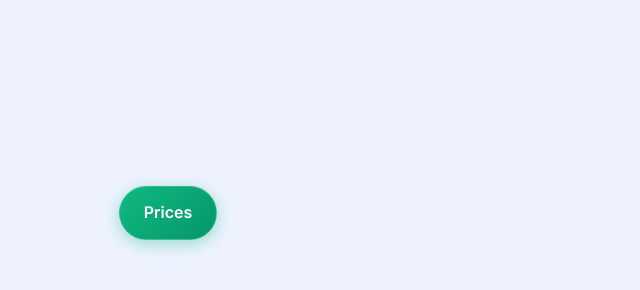
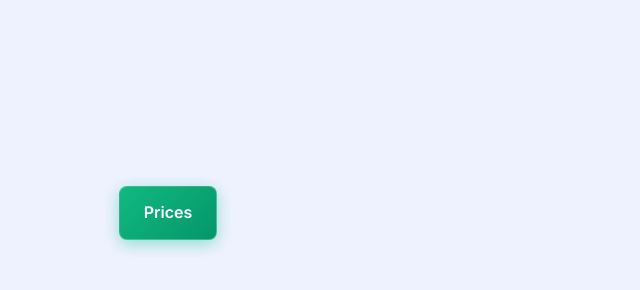
Before and after one commit to YadiKk/fardaTutor, a plain HTML site: page index.html in a window 1280 px wide. Shown: the part 1499-1789 px from the top of the page, 472-1112 px from the left. Drawn offline with Linux system fonts and the light colour scheme.

Commit message:
Update style.css

```diff
--- a/style.css
+++ b/style.css
@@ -947,7 +947,7 @@ img {
   border: 1px solid rgba(255, 255, 255, 0.2);
   color: #ffffff;
   padding: 0.75rem 1.5rem;
-  border-radius: 9999px; /* full rounded */
+  border-radius: 8; /* full rounded */
   box-shadow: 0 4px 16px rgba(16, 185, 129, 0.4);
   font-weight: 600;
   transition: transform 0.2s ease, box-shadow 0.2s ease;
```
